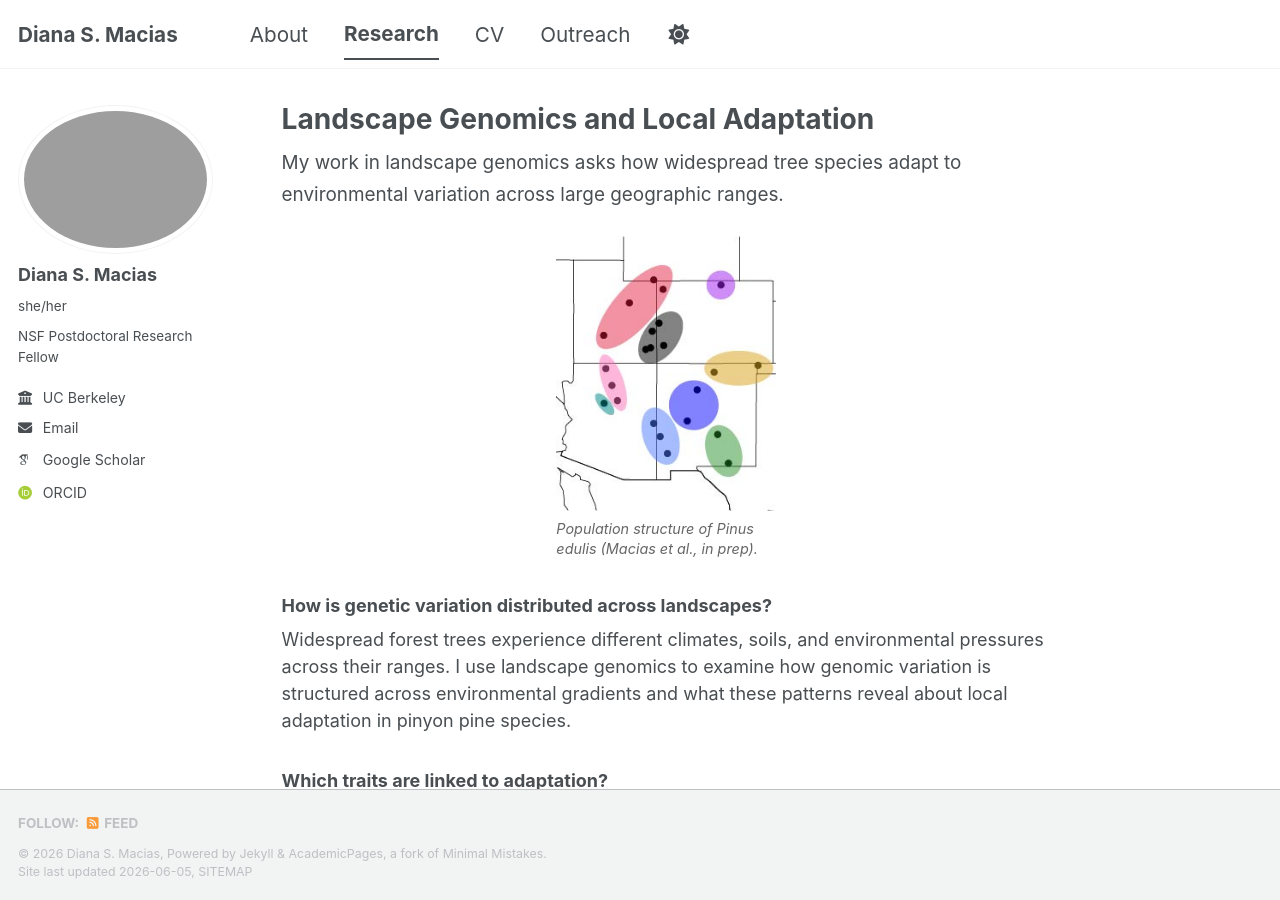
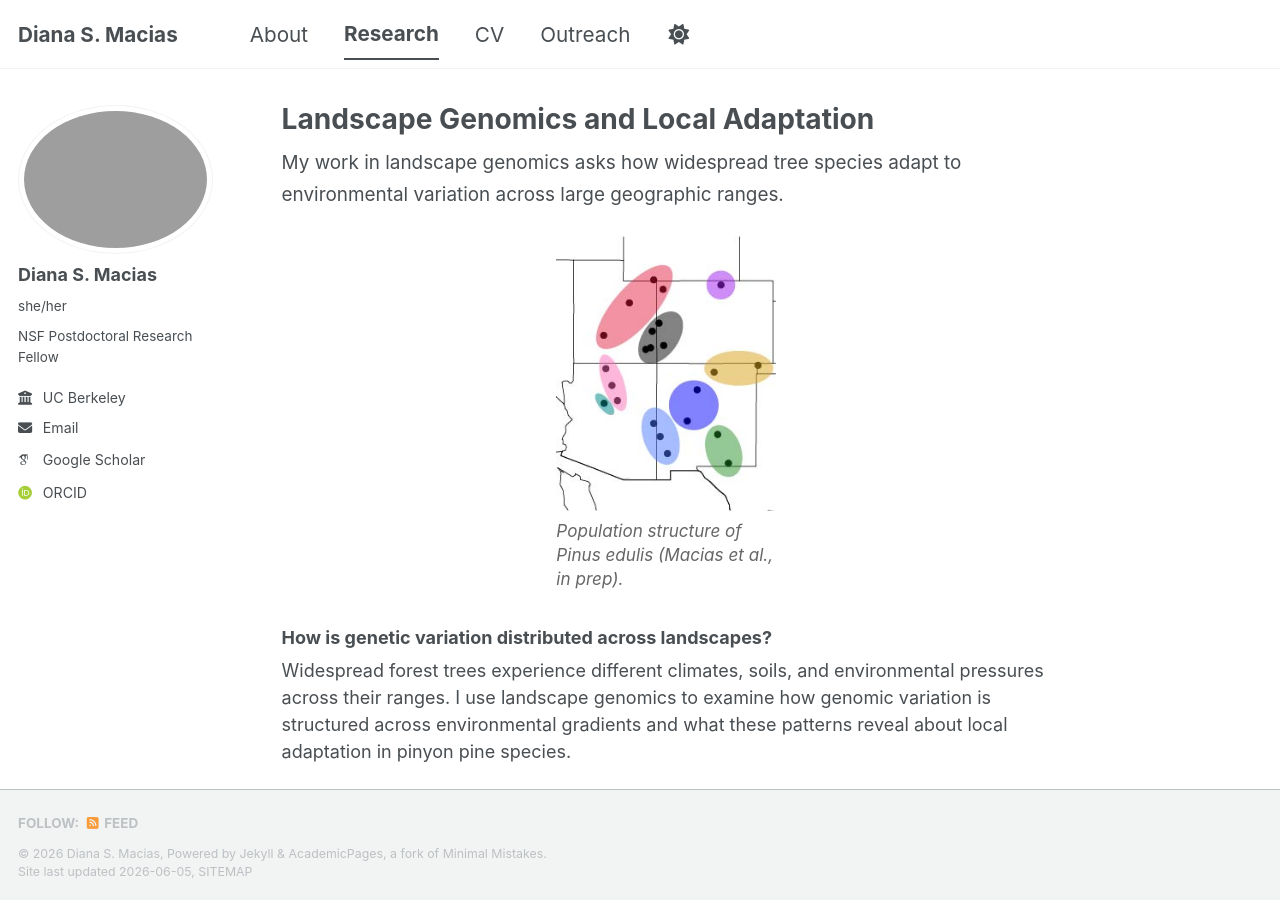
Before and after one commit to maciasd/maciasd.github.io, a Jekyll site: the page built from _pages/landscape-genomics.md, in a window 1280 px wide and 900 px high. Built offline with Jekyll 4.4.1, drawn with Linux system fonts in a browser that asks for light colours; some web fonts are replaced; a script bundle is joined from its source files by our own code; library files that are not in the unit come from our copies.

Commit message:
Increase font size in landscape genomics description

```diff
--- a/_pages/landscape-genomics.md
+++ b/_pages/landscape-genomics.md
@@ -13,7 +13,7 @@ My work in landscape genomics asks how widespread tree species adapt to environm
        alt="Population structure of Pinus edulis"
        style="width: 220px !important; max-width: 100%; height: auto; display: block;">
 
-  <p style="font-size: 0.8em; line-height: 1.4; color: #666; margin-top: 8px; text-align: left;">
+  <p style="font-size: 0.95em; line-height: 1.4; color: #666; margin-top: 8px; text-align: left;">
     <em>Population structure of <i>Pinus edulis</i> (Macias et al., in prep).</em>
   </p>
 </div>
```
